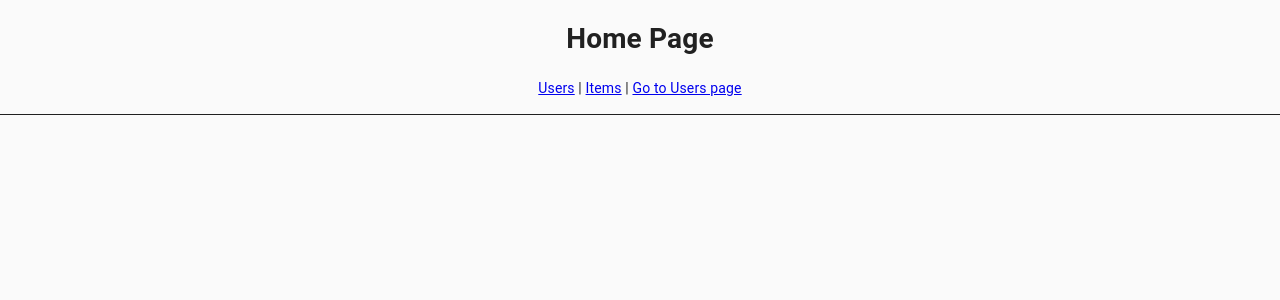
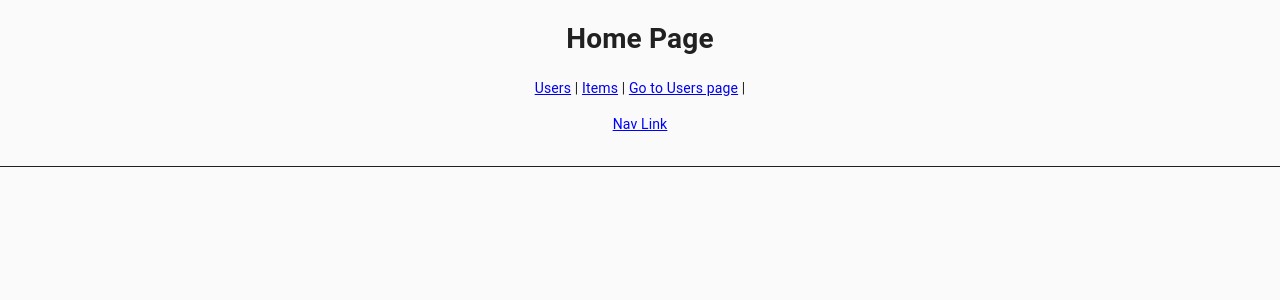
Before and after one commit to chatpta/ui-starter-react, a React (Create React App) app: page / in a window 1280 px wide. Shown: the top 300 px of the page. Built offline with nearby package versions, Linux system fonts and the light colour scheme; what @chatpta/redux-store-utility would draw is missing.

Commit message:
working on router

```diff
--- a/src/router/DefaultRouter.js
+++ b/src/router/DefaultRouter.js
@@ -1,4 +1,4 @@
-import React from "react";
+import React, { Suspense } from "react";
 import {
     BrowserRouter,
     Routes,
@@ -13,11 +13,21 @@ import ItemsPage from "../views/ItemsPage";
 function AppRouter() {
     return (
         <BrowserRouter>
-            <Routes>
-                <Route path="/" element={ <HomePage/> }/>
-                <Route path="items" element={ <ItemsPage/> }/>
-                <Route path="users" element={ <UsersPage/> }/>
-            </Routes>
+            <Suspense fallback={ <div>Loading...</div> }>
+                <Routes>
+                    <Route exact path="/" element={ <HomePage/> }/>
+                    <Route path="items" element={ <ItemsPage/> }/>
+                    <Route path="users" element={ <UsersPage/> }/>
+                    <Route
+                        path="*"
+                        element={
+                            <main style={ { padding: "1rem" } }>
+                                <p>Not found 404</p>
+                            </main>
+                        }
+                    />
+                </Routes>
+            </Suspense>
         </BrowserRouter>
     );
 }
--- a/src/views/HomePage.js
+++ b/src/views/HomePage.js
@@ -1,10 +1,10 @@
-import { Link } from "react-router-dom";
+import { Link, NavLink } from "react-router-dom";
 import React from "react";
 import LinkCH from "../components/LinkCH/LinkCH";
 
 export default function HomePage() {
     return (
-        <div>
+        <React.Fragment>
             <h1>Home Page</h1>
             <nav
                 style={ {
@@ -14,8 +14,20 @@ export default function HomePage() {
             >
                 <Link to="/users">Users</Link> | { " " }
                 <Link to="/items">Items</Link> | { " " }
-                <LinkCH page={ "/users" }>Go to Users page</LinkCH>
+                <LinkCH page={ "/users" }>Go to Users page</LinkCH> | { " " }
+                <NavLink
+                    style={ ( { isActive } ) => {
+                        return {
+                            display: "block",
+                            margin: "1rem 0",
+                            color: isActive ? "green" : "blue"
+                        };
+                    } }
+                    to={ '/users' }
+                >
+                    Nav Link
+                </NavLink>
             </nav>
-        </div>
+        </React.Fragment>
     );
 }
```
